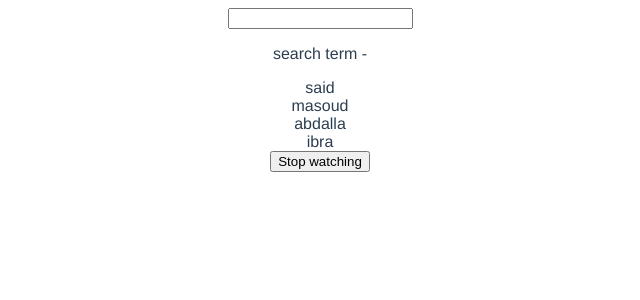
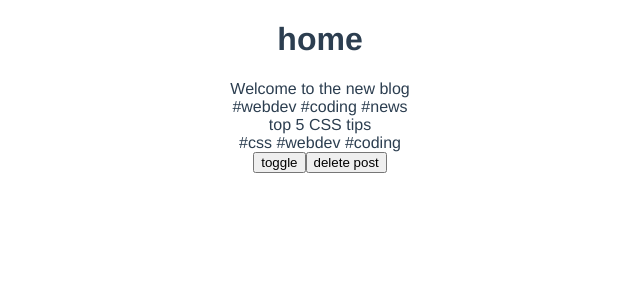
Before and after one commit to saidAbdirahman/Dojo-blog, a Vue app: page / in a window 1280 px wide. Shown: the top 300 px of the page, without its empty margins (320-960 px from the left). Built offline with nearby package versions, Linux system fonts and the light colour scheme; data requests are answered from the project's data file.

Commit message:
Fetching data in setup
Signed-off-by: saidAbdirahman <saidqaaje11@gmail.com>

```diff
--- /dev/null
+++ b/data/db.json
@@ -0,0 +1,24 @@
+{
+    "posts": [
+        {
+            "id": 1,
+            "title": "Welcome to the new blog",
+            "body": "Lorem ipsum dolor sit amet, consectetur adipiscing elit. Nunc consectetur felis libero, in porta magna vestibulum eget. Suspendisse malesuada dui in ligula imperdiet pharetra. Vivamus felis nisl, gravida non porttitor eget, molestie sed lorem. Integer finibus dui arcu, nec egestas nulla posuere nec. Quisque eu ex nec dolor egestas condimentum ac ac nulla. Phasellus ut cursus ligula. Etiam vel laoreet erat. Vestibulum sit amet erat id velit sodales efficitur id in sem. Quisque ac cursus nunc. Aenean feugiat ex metus, at tristique elit accumsan eu. Nam placerat dolor sit amet lorem aliquet congue.",
+            "tags": [
+                "webdev",
+                "coding",
+                "news"
+            ]
+        },
+        {
+            "id": 2,
+            "title": "top 5 CSS tips",
+            "body": "Lorem ipsum dolor sit amet, consectetur adipiscing elit. Nunc consectetur felis libero, in porta magna vestibulum eget. Suspendisse malesuada dui in ligula imperdiet pharetra. Vivamus felis nisl, gravida non porttitor eget, molestie sed lorem. Integer finibus dui arcu, nec egestas nulla posuere nec. Quisque eu ex nec dolor egestas condimentum ac ac nulla. Phasellus ut cursus ligula. Etiam vel laoreet erat. Vestibulum sit amet erat id velit sodales efficitur id in sem. Quisque ac cursus nunc. Aenean feugiat ex metus, at tristique elit accumsan eu. Nam placerat dolor sit amet lorem aliquet congue.",
+            "tags": [
+                "css",
+                "webdev",
+                "coding"
+            ]
+        }
+    ]
+}
--- a/package.json
+++ b/package.json
@@ -8,6 +8,7 @@
   },
   "dependencies": {
     "core-js": "^3.8.3",
+    "json-server": "^1.0.0-beta.1",
     "vue": "^3.2.13",
     "vue-router": "^4.0.3"
   },
--- /dev/null
+++ b/src/compasable/getPosts.js
@@ -0,0 +1,24 @@
+import { ref } from 'vue'
+
+const getPosts = () => {
+  const posts = ref([])
+const error = ref(null)
+const load = async () => {
+  try{
+    const data = await fetch('http://localhost:3000/posts')
+    if(!data.ok){
+      throw new Error('no data available')
+    }
+    posts.value = await data.json()
+  }
+  catch(err){
+    error.value =err.message
+    console.log(error.value)
+
+  }
+
+}
+return {posts,error,load}
+}
+
+export default getPosts
--- /dev/null
+++ b/src/components/PostList.vue
@@ -0,0 +1,33 @@
+<template>
+  <div v-for="post in posts" :key="post.id">
+    <SinglePost :post="post" />
+  </div>
+</template>
+
+<script>
+import { onMounted, onUnmounted, onUpdated } from 'vue';
+import SinglePost from './SinglePost.vue';
+
+export default {
+    props:['posts'],
+    components:{SinglePost},
+    setup(props){
+      onMounted(() => {
+        console.log('component mounted')
+      })
+      onUnmounted(() => {console.log("component unmounted")
+      })
+      onUpdated(() => {
+        console.log("component updated")
+      })
+    },
+    mounted(){
+      console.log('component mounted in option api')
+    }
+
+}
+</script>
+
+<style>
+
+</style>
--- /dev/null
+++ b/src/components/SinglePost.vue
@@ -0,0 +1,28 @@
+<template>
+  <div class="post">
+    {{ post.title }} <br>
+    <!-- {{ snippet }} -->
+      <span v-for="tag in post.tags" :key="tag">
+        #{{ tag }}
+      </span>
+  </div>
+</template>
+
+<script>
+import { computed } from 'vue';
+
+export default {
+    props:['post'],
+    setup(props){
+      const snippet = computed(() => {
+        return props.post.body.substring(0,100)
+      })
+      return { snippet }
+    }
+
+}
+</script>
+
+<style>
+
+</style>
--- a/src/views/HomeView.vue
+++ b/src/views/HomeView.vue
@@ -1,43 +1,35 @@
 <template>
   <div class="home">
-
-<input type="text" v-model="search">
-<p>search term - {{ search }} </p>
-<div v-for="name in matchingNames" :key="name">
-  {{ name }}
-</div>
-  </div>
-  <button @click="handleClick()">Stop watching</button>
+<h1>home</h1>
+<div v-if="error">{{error}}</div>
+<div v-if="posts.length"><PostList v-if="showposts" :posts="posts" /></div>
+<div v-else>Posts loading...</div>
+<button @click="showposts = !showposts">toggle</button>
+<button @click="posts.pop()">delete post</button>
+<!-- cron jobs in vue  -->
+    </div>
 </template>
 
 <script>
 
+import PostList from '@/components/PostList.vue';
 import { ref,reactive, computed, watch, watchEffect, handleError } from 'vue'
+import getPosts from '../compasable/getPosts'
 // @ is an alias to /src
+
 
 
 export default {
   name: 'HomeView',
+  components: {PostList},
   setup(){
+   const {posts,error,load} = getPosts()
+   load()
+    const showposts = ref(true)
 
-    const search = ref('')
-    const names = ref(['said', 'masoud', 'abdalla', 'ibra'])
+       return {posts,showposts,error}
+  } ,
 
-    const matchingNames = computed(() => {
-      return names.value.filter((name => name.includes(search.value)))
-    })
-    const stopWatch = watch(search, ()=>{
-      console.log('search changed')
-    })
-    const stopEffect = watchEffect(()=>{
-      console.log('watch effect')
-    })
-    const handleClick = () =>{
-      stopEffect()
-      stopWatch()
-    }
-       return { names, search, matchingNames, handleClick }
-  } ,
 
 }
 </script>
```
Also changed, not shown: 1 other file (tests, documents, lock files or other folders).
